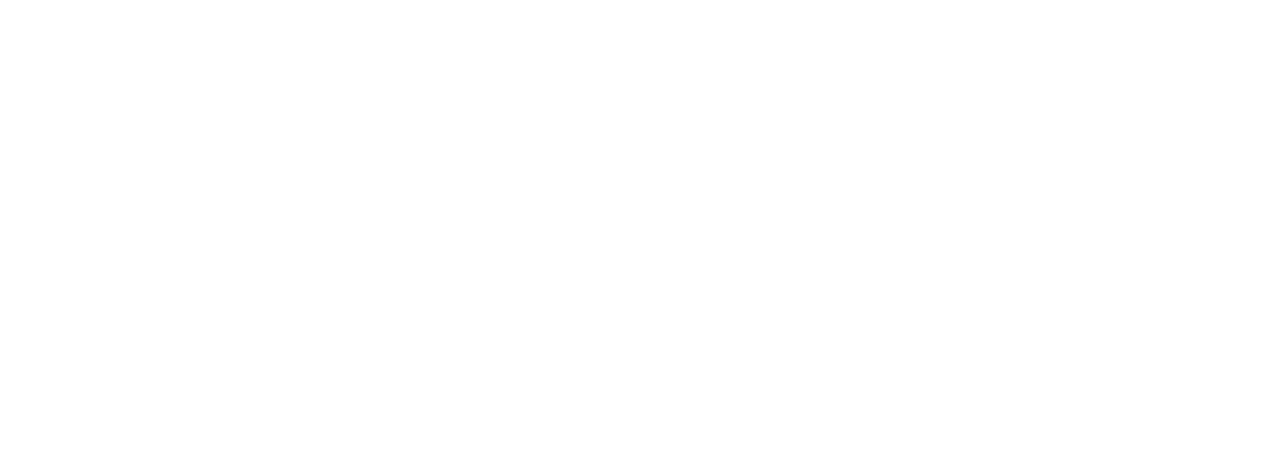
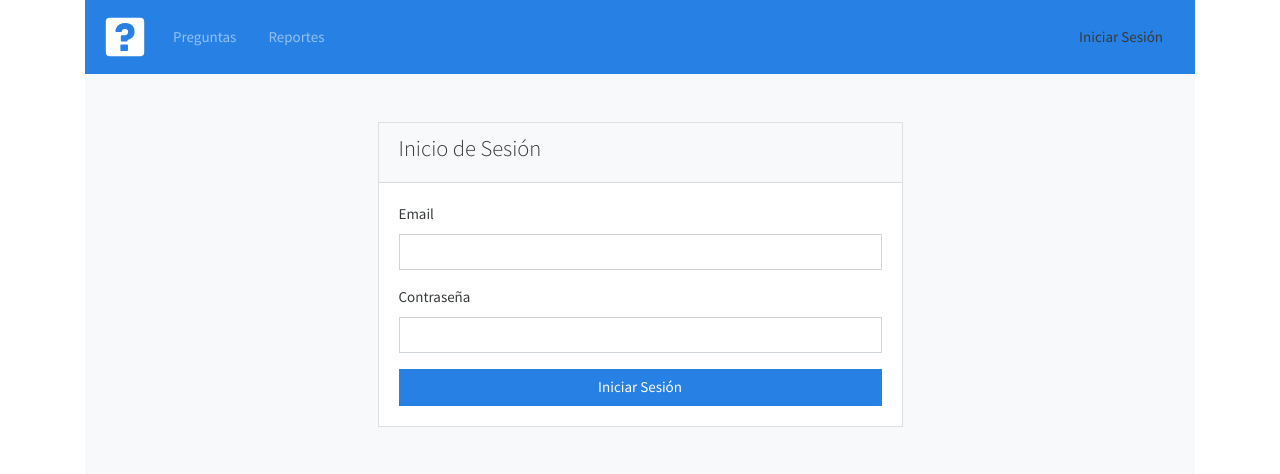
Before and after one commit to angelprg/django-questions, a Django app: page /user/login in a window 1280 px wide. Before the commit the part shown is empty. Shown: the top 474 px of the page. Run offline with Django 3.2, Linux system fonts and the light colour scheme; some libraries are stand-ins or nearby versions.

Commit message:
Adding user login and logout functions

```diff
--- a/app/app/settings.py
+++ b/app/app/settings.py
@@ -11,6 +11,7 @@
 """
 
 from pathlib import Path
+from django.contrib.messages import constants as messages
 
 # Build paths inside the project like this: BASE_DIR / 'subdir'.
 BASE_DIR = Path(__file__).resolve().parent.parent
@@ -126,3 +127,8 @@
 ]
 
 AUTH_USER_MODEL = 'users.User'
+
+MESSAGE_TAGS = {
+    messages.ERROR: 'Error',
+    messages.SUCCESS: 'Éxito',
+}
--- a/app/templates/base.html
+++ b/app/templates/base.html
@@ -7,11 +7,12 @@
   <meta http-equiv="X-UA-Compatible" content="ie=edge">
 
   <!-- Bootstrap -->
+  <link rel="preload" href="https://fonts.googleapis.com/css2?family=Source+Sans+Pro:wght@300;400;700" />
   <link rel="stylesheet" href="{% static 'css/bootstrap.min.css' %}">
   <!-- Custom -->
   <link rel="stylesheet" href="{% static 'css/style.css' %}">
   <!-- SweetAlert2 -->
-  <!-- <link rel="stylesheet" href="https://cdn.jsdelivr.net/npm/sweetalert2@10.9.0/dist/sweetalert2.css"> -->
+  <link rel="stylesheet" href="https://cdn.jsdelivr.net/npm/sweetalert2@10.9.0/dist/sweetalert2.css">
   <title>Preguntas {% block title %} {% endblock%}</title>
 </head>
 <body>
@@ -23,7 +24,9 @@
 </div class="container">
   <script src="{% static 'js/jquery-3.3.1.min.js' %}"></script>
   <script src="{% static 'js/bootstrap.bundle.min.js' %}"></script>
-  <!-- <script src="https://cdn.jsdelivr.net/npm/sweetalert2@10"></script> -->
+  <script src="https://cdn.jsdelivr.net/npm/sweetalert2@10"></script>
   <script src="{% static 'js/main.js' %}"></script>
+  <!-- Alerts -->
+  {% include 'partials/_alerts.html' %}
 </body>
 </html>
--- /dev/null
+++ b/app/templates/partials/_alerts.html
@@ -0,0 +1,19 @@
+{% if messages%}
+    {% for message in messages %}
+        <script>
+
+            $( document ).ready(function() {
+                Swal.fire({
+                title: `{% if message.level == DEFAULT_MESSAGE_LEVELS.ERROR %} Error {% else %} {{ message.tags|title }} {% endif %}`,
+                html: `<ul>
+
+                        <alert>{{message}}</alert>
+
+                </ul>`,
+                icon: `{{ message.tags }}`,
+                confirmButtonText: 'Close'
+            })
+            });
+        </script>
+    {% endfor %}
+{% endif %}
--- a/app/templates/partials/_navbar.html
+++ b/app/templates/partials/_navbar.html
@@ -1,6 +1,6 @@
 {% load static %}
 <nav class="navbar navbar-expand-lg navbar-dark bg-primary">
-  <a class="navbar-brand" href="#"><img src="{% static 'img/icon_logo.svg' %}" /></a>
+  <a class="navbar-brand" href="{% url 'questions' %}"><img src="{% static 'img/icon_logo.svg' %}" /></a>
   <button class="navbar-toggler" type="button" data-toggle="collapse" data-target="#navbarNav" aria-controls="navbarNav" aria-expanded="false" aria-label="Toggle navigation">
     <span class="navbar-toggler-icon"></span>
   </button>
@@ -30,12 +30,12 @@
 
       <div class="d-flex flex-column flex-lg-row justify-content-center align-items-center">
           {% if user.is_authenticated %}
-            {{user.first_name}} {{user.last_name}}
-            <a class="nav-link text-white" href="{% url 'logout' %}">
+            <span class="text-white" >{{user.first_name}} {{user.last_name}}</span>
+            <a class="nav-link text-dark" href="{% url 'logout' %}">
               Cerrar Sesión
             </a>
           {% else %}
-            <a class="nav-link" href="{% url 'login' %}">
+            <a class="nav-link  text-dark" href="{% url 'login' %}">
               Iniciar Sesión
             </a>
           {% endif %}
--- a/app/templates/users/login.html
+++ b/app/templates/users/login.html
@@ -0,0 +1,38 @@
+{% extends 'base.html' %}
+
+{% block title %}
+  | Iniciar Sesión
+{% endblock %}
+
+{% block content %}
+<section id="login" class="bg-light py-5">
+    <div class="container">
+      <div class="row">
+        <div class="col-md-6 mx-auto">
+          <div class="card">
+            <div class="card-header bg-light">
+              <h4>
+                <i class="fas fa-sign-in-alt"></i> Inicio de Sesión</h4>
+            </div>
+            <div class="card-body">
+                <form action="{% url 'login' %}" method="POST">
+                {% csrf_token %}
+                <div class="form-group">
+                  <label for="email">Email</label>
+                  <input type="text" name="email" class="form-control" required>
+                </div>
+
+                <div class="form-group">
+                  <label for="password2">Contraseña</label>
+                  <input type="password" name="password" class="form-control" required>
+                </div>
+
+                <input type="submit" value="Iniciar Sesión" class="btn btn-primary btn-block">
+              </form>
+            </div>
+          </div>
+        </div>
+      </div>
+    </div>
+  </section>
+  {% endblock %}
--- a/app/users/views.py
+++ b/app/users/views.py
@@ -1,16 +1,19 @@
-from django.shortcuts import render
+from django.shortcuts import render, redirect
+from django.contrib import auth
+from django.contrib import messages
+
 
 def login(request):
     """Login view."""
     if request.method == 'POST':
-        username = request.POST['username']
+        email = request.POST['email']
         password = request.POST['password']
-        user = auth.authenticate(request, username=username, password=password)
+        user = auth.authenticate(request, email=email, password=password)
         if user is not None:
-            messages.success(request, "You are successfully loged in!")
+            messages.success(request, "Ha iniciado sesión correctamente")
             auth.login(request, user)
-            return redirect('dashboard')
-        messages.error(request, "Invalid username or password")
+            return redirect('questions')
+        messages.error(request, "Email o contraseña inválidos")
 
     return render(request, 'users/login.html')
 
@@ -18,5 +21,4 @@
     """Logout view."""
     if request.user.is_authenticated:
         auth.logout(request)
-        messages.info(request, 'You are successfully loged out')
     return redirect('login')
```
Also changed, not shown: README.md.
